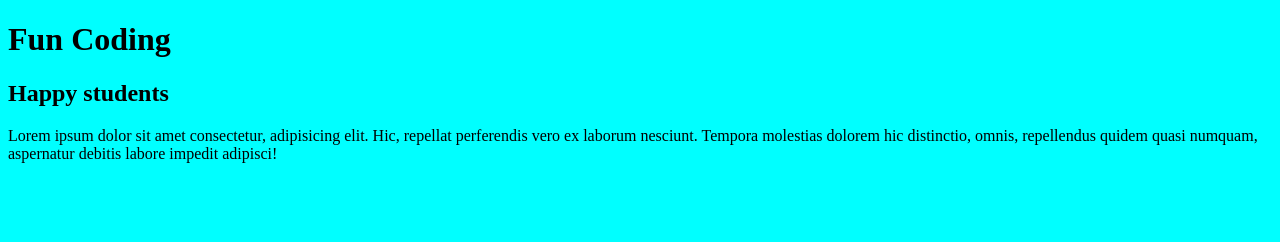
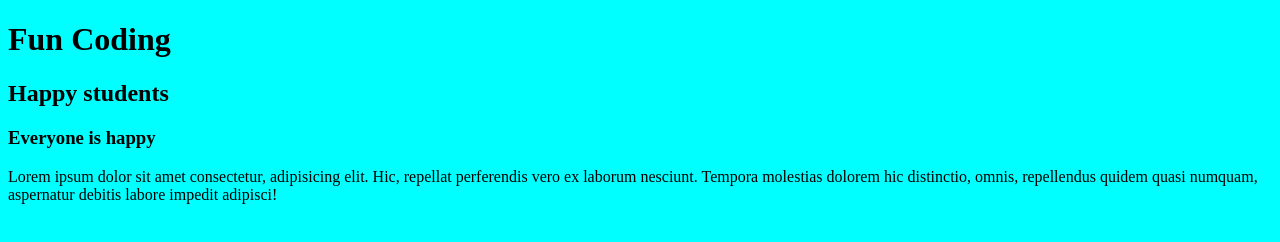
Before and after one commit to Mogamat-S23/practice-session, a plain HTML site: page index.html in a window 1280 px wide. Drawn offline with Linux system fonts and the light colour scheme.

Commit message:
initial push

```diff
--- a/index.html
+++ b/index.html
@@ -9,6 +9,7 @@
 <body style="background-color :aqua">
     <h1> Fun Coding</h1>
     <h2>Happy students</h2>
+    <h3>Everyone is happy</h3>
     <p>Lorem ipsum dolor sit amet consectetur, adipisicing elit. Hic, repellat perferendis vero ex laborum nesciunt. Tempora molestias dolorem hic distinctio, omnis, repellendus quidem quasi numquam, aspernatur debitis labore impedit adipisci!</p>
 </body>
 </html>
```
